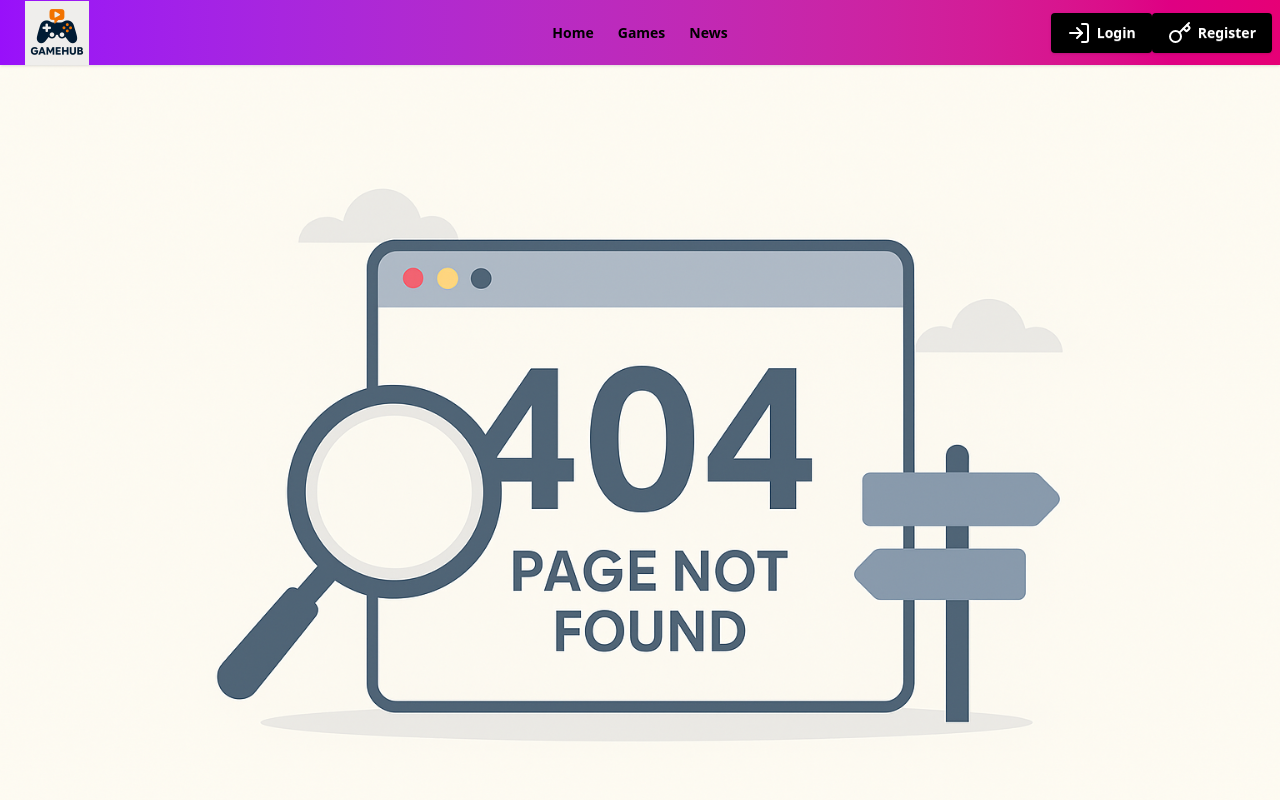
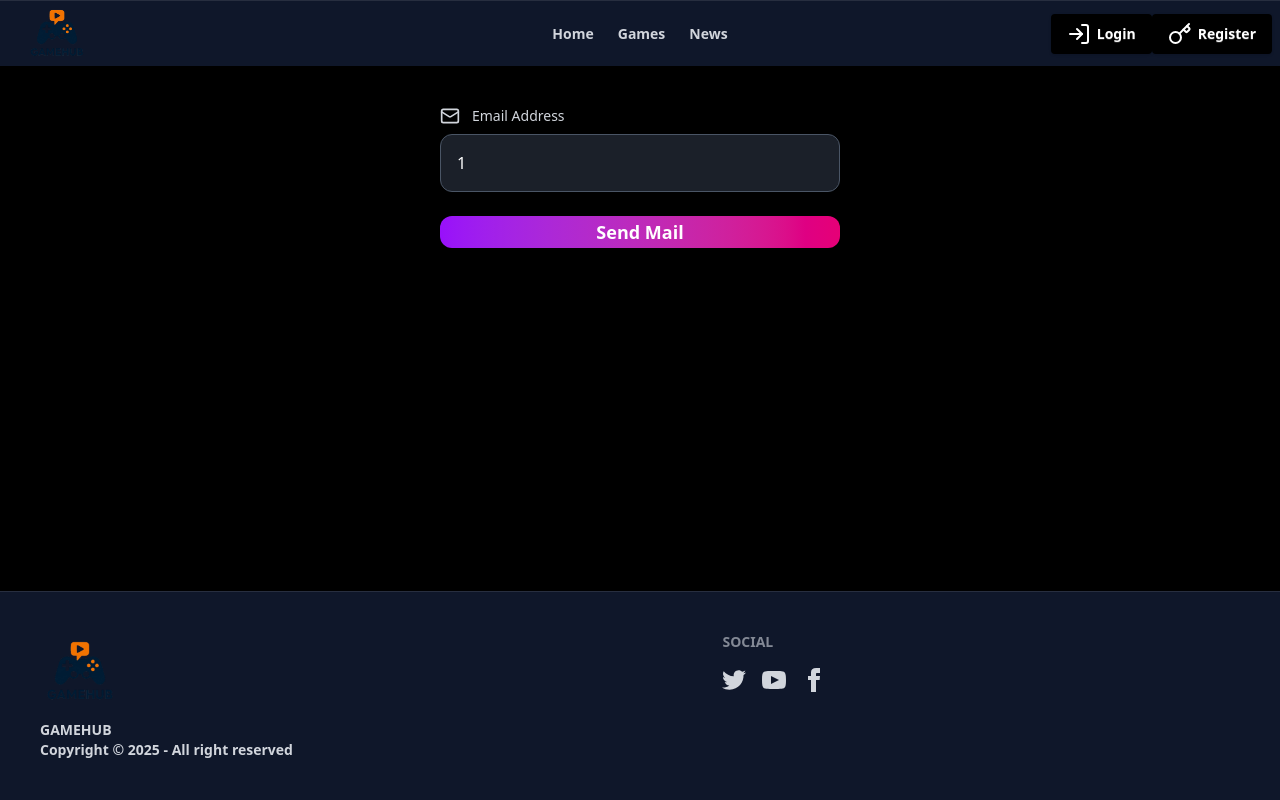
Before and after one commit to KnoxNeon/B12A09, a React (Vite) app: page /forget/1 in a window 1280 px wide. Shown: the top 800 px of the page. Built offline with nearby package versions, Linux system fonts and the light colour scheme; no server answers.

Commit message:
add forget password

```diff
--- a/src/Components/Footer.jsx
+++ b/src/Components/Footer.jsx
@@ -2,11 +2,11 @@ import React from 'react'
 
 const Footer = () => {
   return (
-    <footer className="footer footer-vertical lg:footer-horizontal bg-linear-to-r from-purple-600 to-pink-600 hover:from-purple-500 text-black font-bold p-10">
+    <footer className="footer z-10 footer-vertical lg:footer-horizontal bg-[#0f172a] text-gray-300 border-t border-white/10 font-bold p-10">
   <aside>
     <img className='h-20 w-20 border-' src="../gh.png" alt="" />
     <p>
-      HERO.IO
+      GAMEHUB
       <br />
       Copyright © 2025 - All right reserved
     </p>
--- a/src/Components/Navbar.jsx
+++ b/src/Components/Navbar.jsx
@@ -13,7 +13,7 @@ const Navbar = () => {
   }
   return (
     <div>
-      <div className="navbar bg-linear-to-r from-purple-600 to-pink-600 hover:from-purple-500 text-black font-bold shadow-sm">
+      <div className="navbar z-10 bg-[#0f172a] text-gray-300 border-t border-white/10 w-full text-grey font-bold shadow-sm">
         <div className="navbar-start">
           <div className="dropdown">
             <div tabIndex={0} role="button" className="btn btn-ghost lg:hidden">
--- a/src/Components/Newsletter.jsx
+++ b/src/Components/Newsletter.jsx
@@ -3,7 +3,34 @@ import React from 'react'
 const Newsletter = () => {
   return (
     <div>
+      <section className="py-20 pb-24 lg:pb-32 bg-gradient-to-b from-slate-900 via-blue-950 to-indigo-950">
+  <div className="max-w-4xl mx-auto px-6 text-center">
+    <h2 className="text-4xl md:text-5xl font-bold text-white mb-6">
+      Never miss an update
+    </h2>
 
+    <p className="text-xl text-white/90 mb-10 max-w-2xl mx-auto leading-relaxed">
+      Join 25,000+ subscribers and get the latest news, insights, and exclusive content
+      delivered straight to your inbox every week.
+    </p>
+
+    <div className="flex flex-col sm:flex-row max-w-md mx-auto gap-4">
+      <input
+        type="email"
+        placeholder="Enter your email address"
+        className="flex-1 px-6 py-4 rounded-xl text-gray-900 placeholder-gray-500 focus:outline-none focus:ring-4 focus:ring-white/30"
+      />
+
+      <button className="px-8 py-4 bg-white text-purple-700 font-semibold rounded-xl hover:bg-gray-50 transition whitespace-nowrap">
+        Subscribe Now
+      </button>
+    </div>
+
+    <p className="mt-6 text-sm text-white/80">
+      No spam, ever. Unsubscribe anytime with one click.
+    </p>
+  </div>
+</section>
     </div>
   )
 }
--- a/src/Components/Slider.jsx
+++ b/src/Components/Slider.jsx
@@ -7,7 +7,7 @@ import 'swiper/css/navigation';
 
 const Slider = () => {
   return (
-    <div className='mx-auto lg:w-[1500px]'>
+    <div className='mx-auto lg:w-[1400px]'>
       <Swiper
         spaceBetween={30}
         centeredSlides={true}
--- /dev/null
+++ b/src/Pages/ForgetPass.jsx
@@ -0,0 +1,47 @@
+import { sendPasswordResetEmail } from 'firebase/auth';
+import { Mail } from 'lucide-react'
+import React from 'react'
+import { useParams } from 'react-router';
+import auth from '../firebase/firebase.config';
+
+const ForgetPass = () => {
+    const {email} = useParams()
+
+    const handleSubmit = (e) =>{
+        e.preventDefault()
+        const formEmail = e.target.email.value
+
+        sendPasswordResetEmail(auth, formEmail)
+          .then(() => {
+            window.open('https://mail.google.com/')
+          })
+          .catch((error) => {
+            console.log(error)
+          });
+
+    }
+  return (
+    <div>
+      <div className="w-[400px] mx-auto pt-10 space-y-2">
+        <form onSubmit={handleSubmit} className="space-y-6">
+          <label className="flex items-center gap-3 text-gray-300 mb-2 text-sm font-medium">
+            <Mail className="w-5 h-5" />
+            Email Address
+          </label>
+          <input
+            defaultValue={email}
+            name="email"
+            type="email"
+            placeholder="gamer@domain.com"
+            className="w-full px-4 py-4 bg-gray-700/50 border border-gray-600 rounded-xl text-white placeholder-gray-500 focus:outline-none focus:border-purple-500 focus:ring-4 focus:ring-purple-500/20 transition-all"
+          />
+          <button className="w-[400px] mx-auto py-0.5 bg-linear-to-r from-purple-600 to-pink-600 hover:from-purple-500 hover:to-pink-500 rounded-xl font-bold text-lg text-white shadow-xl transform transition-all hover:scale-[1.02] active:scale-100">
+            Send Mail
+          </button>
+        </form>
+      </div>
+    </div>
+  );
+}
+
+export default ForgetPass
--- a/src/Pages/Home.jsx
+++ b/src/Pages/Home.jsx
@@ -4,6 +4,7 @@ import { Link } from 'react-router'
 import useGames from '../Hooks/useGames'
 import GameCard from '../Components/GameCard'
 import Slider from '../Components/Slider'
+import Newsletter from '../Components/Newsletter'
 
 const Home = () => {
      const {games, loading, error} = useGames()
@@ -11,7 +12,7 @@ const Home = () => {
   return (
 
     <div>
-      <div className='p-10' >
+      <div className='pt-10' >
         <Slider />
         <h1 className='text-[#627382] lg:mt-20 mb-2 text-3xl lg:text-5xl font-bold text-center'>Popular Games</h1>
         <p className='text-[#627382] text-md lg:text-xl text-center pb-10'>Explore All Trending Games Played By Gamers</p>
@@ -22,7 +23,7 @@ const Home = () => {
             ))
           }
         </div>
-        <div className="flex justify-center pb-10"><Link className='btn btn-ghost  text-white bg-[#E0243F] px-8 ' to='/apps'>See All</Link></div>
+        <Newsletter/>
       </div>
 
 
--- a/src/Pages/Login.jsx
+++ b/src/Pages/Login.jsx
@@ -1,7 +1,7 @@
 import { Link, useLocation, useNavigate } from 'react-router';
 import { Mail, Lock, Gamepad2 } from 'lucide-react';
 import { FcGoogle } from "react-icons/fc";
-import { useContext } from 'react';
+import { useContext, useState } from 'react';
 import { AuthContext } from '../Provider/AuthProvider';
 import { signInWithEmailAndPassword } from 'firebase/auth';
 import auth from '../firebase/firebase.config';
@@ -10,6 +10,7 @@ export default function Login() {
     const {user, setUser, handleGoogleSignin} = useContext(AuthContext)
     const location = useLocation()
     const navigate = useNavigate();
+    const [email, setEmail] = useState('')
 
     const handleSubmit = (e) =>{
         e.preventDefault()
@@ -19,8 +20,8 @@ export default function Login() {
         signInWithEmailAndPassword(auth, email, pass)
         .then((userCredential)=>{
             const user = userCredential.user;
-            const redirectTo = location.state?.from?.pathname || '/';
-            navigate(redirectTo, { replace: true });
+            setUser(user)
+            navigate(location.state)
         }).catch((error) => console.log(error))
     }
 
@@ -29,15 +30,18 @@ export default function Login() {
       .then(result =>{
         const user = result.user
         setUser(user)
-        const redirectTo = location.state?.from?.pathname || '/';
-        navigate(redirectTo, { replace: true });
+        navigate(location.state)
       })
       .catch(err => console.log(err))
 
     }
 
+    const handleForget = () =>{
+      navigate(`/forget/${email}`)
+    }
+
   return (
-    <div className="min-h-screen bg-gray-900 flex items-center justify-center px-4 py-12">
+    <div className=" bg-gray-900 flex items-center justify-center px-4 py-12">
 
       <div className="absolute inset-0 bg-linear-to-br from-purple-900/20 via-gray-900 to-pink-900/20" />
 
@@ -77,6 +81,7 @@ export default function Login() {
                     Email Address
                   </label>
                   <input
+                    onChange={(e)=> setEmail(e.target.value)}
                     name='email'
                     type="email"
                     placeholder="gamer@domain.com"
@@ -98,9 +103,9 @@ export default function Login() {
                 </div>
 
                 <div className="flex flex-col sm:flex-row justify-between items-center gap-4 text-sm">
-                  <a href="#" className="text-purple-400 hover:text-purple-300 transition-colors">
+                  <button onClick={handleForget} href="#" className="text-purple-400 hover:text-purple-300 transition-colors">
                     Forgot password?
-                  </a>
+                  </button>
                   <Link to="/register" className="text-pink-400 hover:text-pink-300 transition-colors">
                     Don't have an account? <span className="font-bold">Register</span>
                   </Link>
--- a/src/Pages/Register.jsx
+++ b/src/Pages/Register.jsx
@@ -33,24 +33,18 @@ export default function Register() {
         if (!lowercase.test(pass)) {
             return alert("Password must have at least one lowercase letter");
         }
-        if (!name) {
-            return alert("Please enter your name");
-        }
 
         try {
 
             const userCredential = await registerWithEmailPassword(email, pass);
             const user = userCredential.user;
 
-
             await updateProfile(user, {
                 displayName: name,
                 photoURL: photoUrl || null
             });
 
-
             setUser(user);
-
 
             const redirectTo = location.state?.from?.pathname || '/';
             navigate(redirectTo, { replace: true });
@@ -77,11 +71,10 @@ export default function Register() {
   return (
     <div className="min-h-screen bg-gray-900 flex items-center justify-center px-4 py-12">
 
-      <div className="absolute inset-0 bg-linear-to-br from-purple-900/20 via-gray-900 to-pink-900/20" />
+      <div className="absolute inset-0  bg-linear-to-br from-purple-900/20 via-gray-900 to-pink-900/20" />
 
       <div className="relative z-10 max-w-5xl w-full">
         <div className="flex flex-col lg:flex-row items-center justify-between gap-12">
-
 
           <div className="text-center lg:text-left max-w-lg">
             <div className="flex justify-center lg:justify-start mb-6">
--- a/src/Routes/Routes.jsx
+++ b/src/Routes/Routes.jsx
@@ -8,48 +8,60 @@ import Login from "../Pages/Login";
 import Register from "../Pages/Register";
 import PrivateRoute from "./PrivateRoute"
 import ErrorPage from "../Pages/ErrorPage";
+import ForgetPass from "../Pages/ForgetPass";
 
 
 
 export const router = createBrowserRouter([
   {
     path: "/",
-    element: <MainLayout/>,
-    errorElement: <ErrorPage/>,
+    element: <MainLayout />,
+    errorElement: <ErrorPage />,
     children: [
       {
         path: "/",
-            element: <Home/>
+        element: <Home />,
       },
       {
         path: "*",
-            element: <ErrorPage/>
+        element: <ErrorPage />,
       },
       {
         path: "/games",
-            element: <Games/>
+        element: <Games />,
       },
       {
         path: "/news",
-            element: <Home/>
+        element: <Home />,
       },
       {
         path: "/game/:id",
-            element: <PrivateRoute><GameDetails/></PrivateRoute>
+        element: (
+          <PrivateRoute>
+            <GameDetails />
+          </PrivateRoute>
+        ),
       },
       {
         path: "/profile",
-            element: <PrivateRoute><Profile/></PrivateRoute>
-        },
-    ]
+        element: (
+          <PrivateRoute>
+            <Profile />
+          </PrivateRoute>
+        ),
       },
       {
         path: "/login",
-    element: <Login/>
+        element: <Login />,
       },
       {
         path: "/register",
-    element: <Register/>
+        element: <Register />,
       },
-
+      {
+        path: "/forget/:email",
+        element: <ForgetPass />,
+      },
+    ],
+  },
 ]);
```
Also changed, not shown: public/404.png, public/gh.png. Lines whose indentation alone changed are shown as unchanged.
